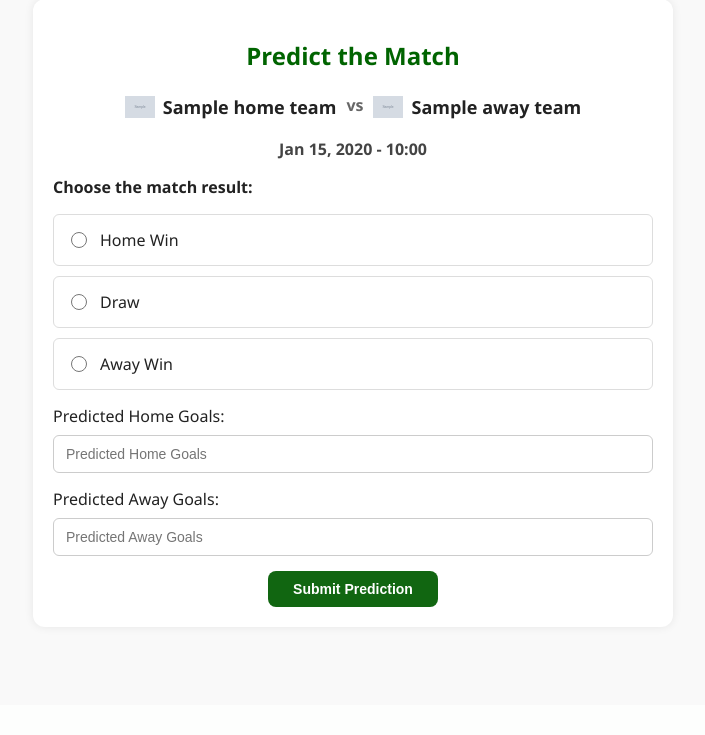
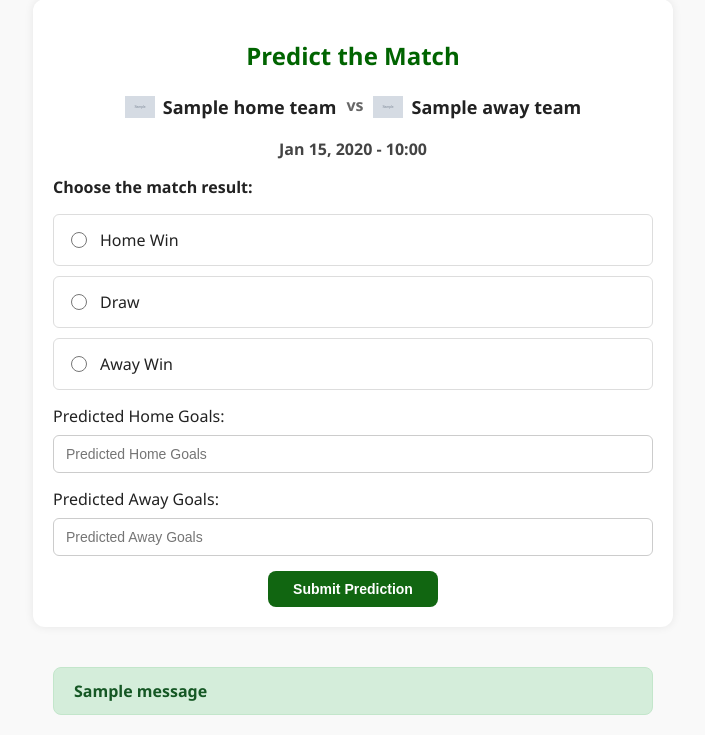
Before and after one commit to ArezooGoshtasbi/football-mania, a Django app: template football/templates/football/predict.html in a window 1280 px wide. Shown: the part 95-830 px from the top of the page, without its empty margins (287-992 px from the left). Before the commit the page ends 723 px from the top, so only its background shows below. Run offline with Django 5.2, Linux system fonts and the light colour scheme; the template is opened without the code that fills it: most values are stand-ins (such as "Sample title", 1, 10 or a date in 2020); grey boxes marked "Sample" are stand-in pictures; one stand-in notice (Sample message) is shown.

Commit message:
improved match prediction status logic

```diff
--- a/football/static/football/predict.css
+++ b/football/static/football/predict.css
@@ -97,6 +97,28 @@ input[type="number"]:focus {
   border-color: #116611;
   outline: none;
 }
+.message-container {
+  margin: 20px auto;
+  max-width: 600px;
+  padding: 0 20px;
+}
+.alert {
+  padding: 12px 20px;
+  margin-bottom: 10px;
+  border-radius: 8px;
+  font-weight: bold;
+}
+.alert.success {
+  background-color: #d4edda;
+  color: #155724;
+  border: 1px solid #c3e6cb;
+}
+.alert.error {
+  background-color: #f8d7da;
+  color: #721c24;
+  border: 1px solid #f5c6cb;
+}
+
 
 @media (max-width: 500px) {
   .predict-section {
--- a/football/sync_services/sync_match.py
+++ b/football/sync_services/sync_match.py
@@ -66,6 +66,6 @@ class SyncMatch:
         )
 
         if created:
-            print(f"✅ Match created: {id}")
+            print(f" Match created: {id}")
         else:
-            print(f"🔁 Match updated: {id}")
+            print(f" Match updated: {id}")
--- a/football/templates/football/predict.html
+++ b/football/templates/football/predict.html
@@ -41,5 +41,14 @@
             <button type="submit">Submit Prediction</button>
         </form>
     </section>
+    {% if messages %}
+        <div class="message-container">
+            {% for message in messages %}
+                <div class="alert {{ message.tags }}">
+                    {{ message }}
+                </div>
+            {% endfor %}
+        </div>
+    {% endif %}
 
 {% endblock %}
```
Also changed, not shown: football/sync_services/update_service.py (+1 -15 lines), football/views.py (+12 -1 lines).
